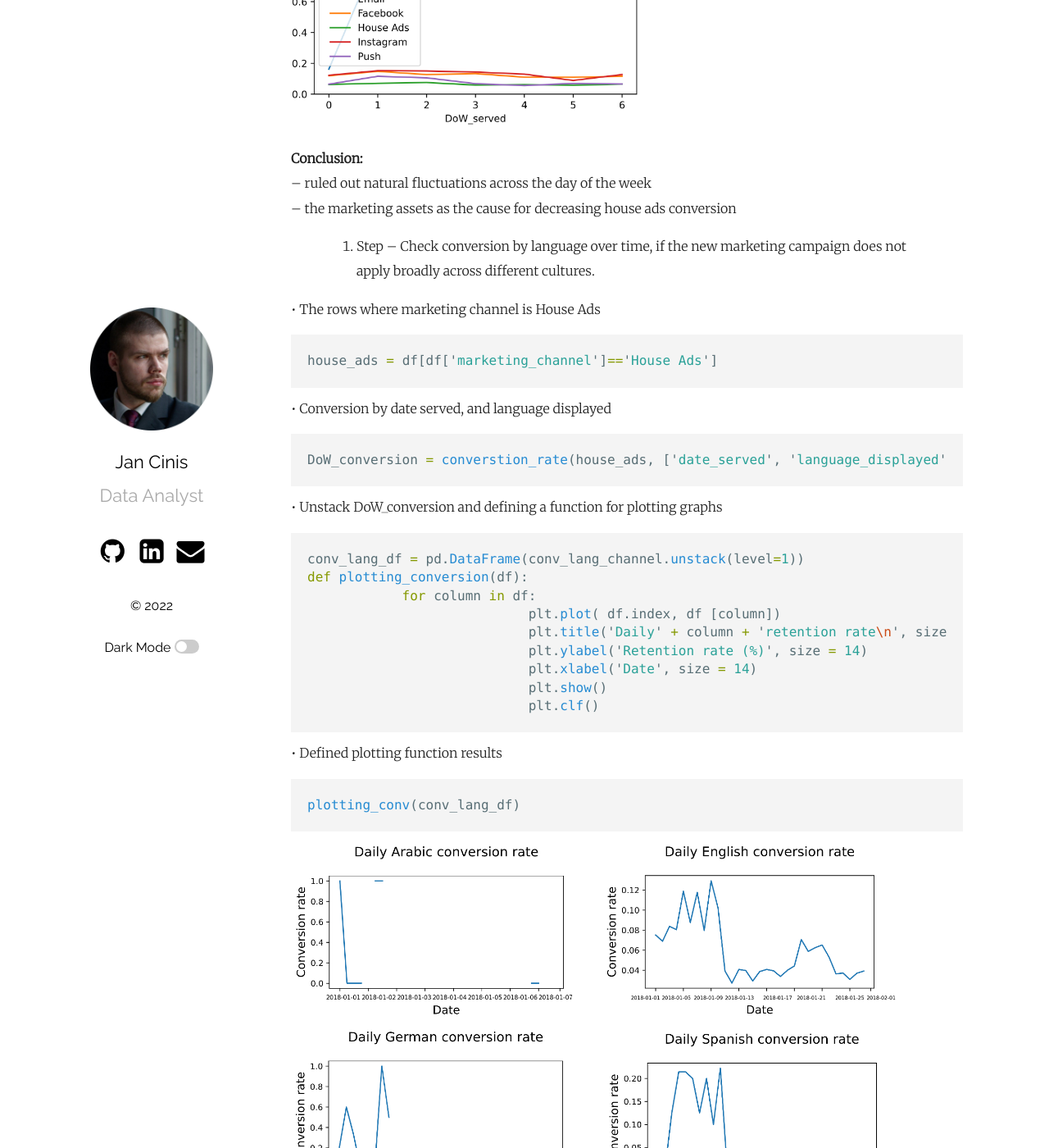
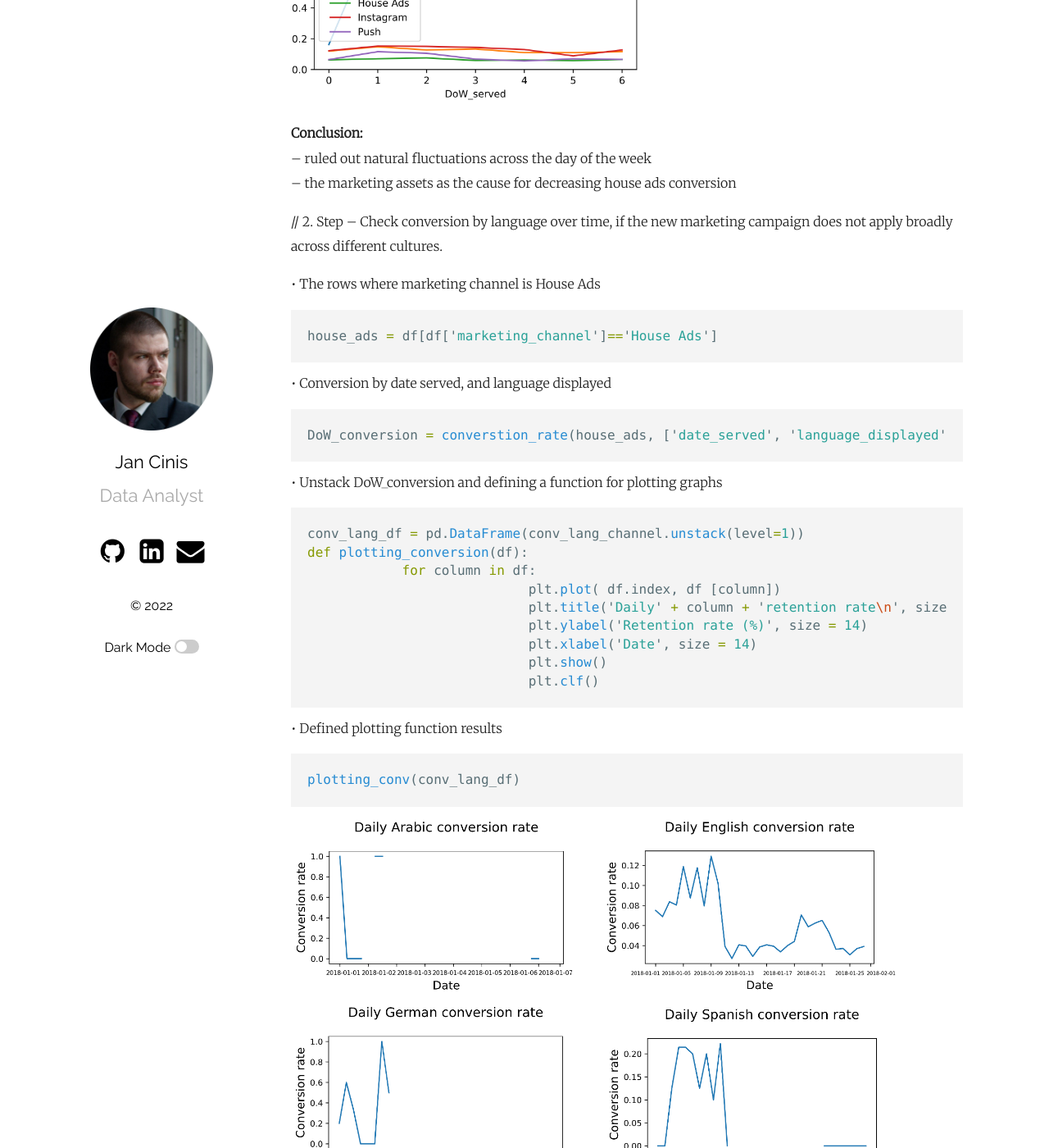
Before and after one commit to JanCinis/jancinis.github.io, a Jekyll site: the page built from _posts/2022-06-08-post_01.markdown, in a window 1280 px wide and 1400 px high, scrolled down 1644 px. Shown: the whole window at 82% size. Built offline with Jekyll 4.4.1, drawn with Linux system fonts in a browser that asks for light colours; some of the changed text lies outside the part shown.

Commit message:
updated body

````diff
--- a/_posts/2022-06-08-post_01.markdown
+++ b/_posts/2022-06-08-post_01.markdown
@@ -16,7 +16,7 @@ For current project used marketing dataset based on the data of an online subscr
 
 **I. Identifying inconsistencies**
 
-> 1. Step – Check whether users are more likely to convert on weekends compared with weekdays.
+// 1. Step – Check whether users are more likely to convert on weekends compared with weekdays.
 
 • Add day of week column
 ```python
@@ -49,7 +49,7 @@ plt.show()
 – ruled out natural fluctuations across the day of the week
 – the marketing assets as the cause for decreasing house ads conversion
 
-> 2. Step – Check conversion by language over time, if the new marketing campaign does not apply broadly across different cultures.
+// 2. Step – Check conversion by language over time, if the new marketing campaign does not apply broadly across different cultures.
 
 • The rows where marketing channel is House Ads
 ```python
@@ -81,7 +81,7 @@ plotting_conv(conv_lang_df)
 – the English conversion rate drops around the 11th of Jan, and there do not appear to be ads served in other languages for a two week period. Needs further investigation
 – conversion is down because there is a pattern around language preferences
 
-> 3. Step - identify what the problem is specifically so that the team doesn't repeat their mistake.
+// 3. Step - identify what the problem is specifically so that the team doesn't repeat their mistake.
 
 • A new column for sorting, showing if the preferred language was shown
 ```python
````
